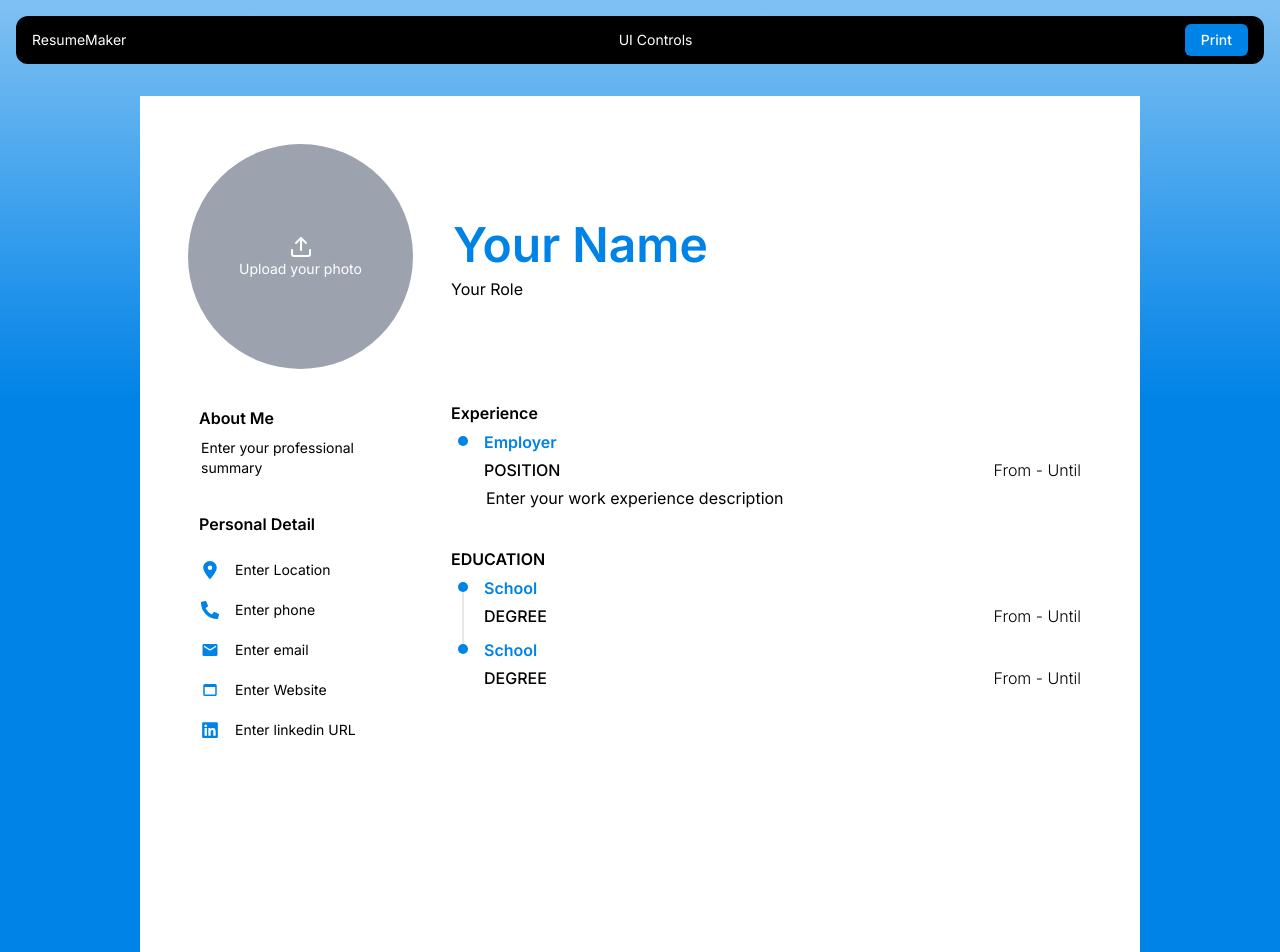
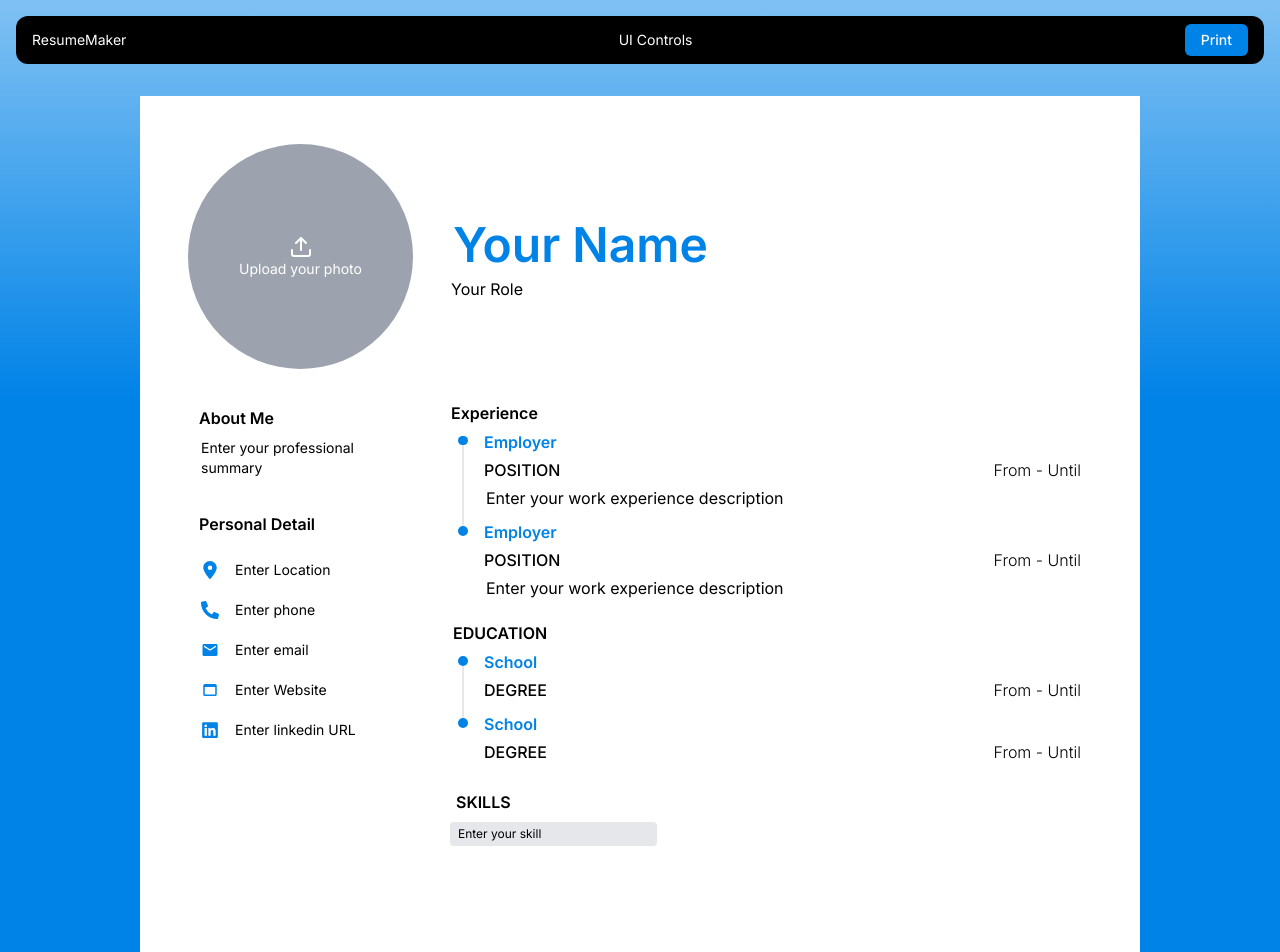
Before and after one commit to YuenSC/resume-maker, a Next.js app: page / in a window 1280 px wide. Shown: the top 952 px of the page. Built offline with nearby package versions, Linux system fonts and the light colour scheme.

Commit message:
feat: Reuse ReorderedList to do skill grid

```diff
--- a/components/ReorderListControl.tsx
+++ b/components/ReorderListControl.tsx
@@ -26,29 +26,29 @@ const ReorderListControl = ({
         <Button
           size="icon"
           variant="secondary"
-          className="text-white"
+          className="h-6 w-6 text-white"
           onClick={onRemove}
         >
-          <FiMinus size={16} />
+          <FiMinus size={12} />
         </Button>
       )}
       {canReorder && (
         <Button
           size="icon"
           variant="secondary"
-          className="text-white"
+          className="h-6 w-6 text-white"
           {...reorderListeners}
         >
-          <IoSwapVertical size={16} />
+          <IoSwapVertical size={12} />
         </Button>
       )}
       <Button
         size="icon"
         variant="secondary"
-        className="text-white"
+        className="h-6 w-6 text-white"
         onClick={onAppend}
       >
-        <IoMdAdd size={16} />
+        <IoMdAdd size={12} />
       </Button>
     </div>
   );
--- a/components/ReorderedList.tsx
+++ b/components/ReorderedList.tsx
@@ -1,3 +1,4 @@
+import { cn } from "@/lib/utils";
 import {
   DndContext,
   KeyboardSensor,
@@ -6,15 +7,13 @@ import {
   useSensor,
   useSensors,
 } from "@dnd-kit/core";
+import { SyntheticListenerMap } from "@dnd-kit/core/dist/hooks/utilities";
 import {
   SortableContext,
-  arrayMove,
   sortableKeyboardCoordinates,
-  verticalListSortingStrategy,
 } from "@dnd-kit/sortable";
 import { ReactNode, memo, useState } from "react";
 import ReorderedListItem from "./ReorderedListItem";
-import { SyntheticListenerMap } from "@dnd-kit/core/dist/hooks/utilities";
 
 type ReorderedListProps<T extends { id: string }> = {
   items: T[];
@@ -23,12 +22,14 @@ type ReorderedListProps<T extends { id: string }> = {
     props: { item: T; index: number; isActive: boolean },
     listeners: SyntheticListenerMap | undefined,
   ) => ReactNode;
+  type?: "grid" | "list";
 };
 
 const ReorderedList = <T extends { id: string }>({
   items,
   onReorder,
   render,
+  type = "list",
 }: ReorderedListProps<T>) => {
   const [activeId, setActiveId] = useState("");
 
@@ -54,15 +55,17 @@ const ReorderedList = <T extends { id: string }>({
         }
       }}
     >
-      <SortableContext items={items} strategy={verticalListSortingStrategy}>
+      <SortableContext items={items}>
+        <div className={cn(type === "grid" && "grid grid-cols-3 gap-2")}>
           {items.map((item, index) => {
             const isActive = item.id === activeId;
             return (
-            <ReorderedListItem key={item.id} id={item.id} isActive={isActive}>
+              <ReorderedListItem key={item.id} id={item.id}>
                 {(listeners) => render({ item, index, isActive }, listeners)}
               </ReorderedListItem>
             );
           })}
+        </div>
       </SortableContext>
     </DndContext>
   );
--- a/components/ReorderedListItem.tsx
+++ b/components/ReorderedListItem.tsx
@@ -7,25 +7,16 @@ import { SyntheticListenerMap } from "@dnd-kit/core/dist/hooks/utilities";
 
 type ReorderedListItemProps = {
   id: string;
-  isActive?: boolean;
   children: (listeners: SyntheticListenerMap | undefined) => ReactNode;
 };
 
-const ReorderedListItem = ({
-  id,
-  isActive,
-  children,
-}: ReorderedListItemProps) => {
+const ReorderedListItem = ({ id, children }: ReorderedListItemProps) => {
   const { attributes, listeners, setNodeRef, transform, transition } =
     useSortable({ id });
 
   return (
-    <DottedLineBox
+    <div
       ref={setNodeRef}
-      className={cn(
-        "group relative flex cursor-auto flex-col gap-1 bg-white pl-8",
-        isActive && "z-20 shadow-xl",
-      )}
       style={{
         transform: CSS.Transform.toString(transform),
         transition,
@@ -33,7 +24,7 @@ const ReorderedListItem = ({
       {...attributes}
     >
       {children(listeners)}
-    </DottedLineBox>
+    </div>
   );
 };
 
--- a/components/editor/EditorDisplay.tsx
+++ b/components/editor/EditorDisplay.tsx
@@ -8,6 +8,7 @@ import PersonalDetail from "./components/PersonalDetail";
 import PhotoUpload from "./components/PhotoUpload";
 import { useEditor } from "./editorContext";
 import EducationReorderedList from "./components/EducationReorderedList";
+import SkillReorderedGrid from "./components/SkillReorderedGrid";
 
 const EditorDisplay = () => {
   const { editorRef } = useEditor();
@@ -31,11 +32,10 @@ const EditorDisplay = () => {
         <PersonalDetail />
       </div>
 
-      <div>
-        <div className="mb-8">
-          <ExperienceReorderedList />
-        </div>
+      <div className="flex flex-col gap-4">
+        <ExperienceReorderedList />
         <EducationReorderedList />
+        <SkillReorderedGrid />
       </div>
     </div>
   );
--- a/components/editor/components/EducationReorderedList.tsx
+++ b/components/editor/components/EducationReorderedList.tsx
@@ -1,16 +1,11 @@
+import DottedLineBox from "@/components/DottedLineBox";
 import ReorderListControl from "@/components/ReorderListControl";
 import ReorderedList from "@/components/ReorderedList";
 import { Input } from "@/components/ui/input";
-import { Textarea } from "@/components/ui/textarea";
 import { EditorResume } from "@/lib/types/editor/EditorResume";
-import { generateRandomId } from "@/lib/utils";
+import { cn, generateRandomId } from "@/lib/utils";
 import { memo } from "react";
-import {
-  Controller,
-  FormProvider,
-  useFieldArray,
-  useForm,
-} from "react-hook-form";
+import { FormProvider, useFieldArray, useForm } from "react-hook-form";
 import { useEditor } from "../editorContext";
 
 const EducationReorderedList = () => {
@@ -33,7 +28,13 @@ const EducationReorderedList = () => {
 
   return (
     <FormProvider {...form}>
-      <Input placeholder="EDUCATION" isTitle {...register("title")} />
+      <div>
+        <Input
+          placeholder="EDUCATION"
+          className="px-2"
+          isTitle
+          {...register("title")}
+        />
         <ReorderedList
           items={fields}
           onReorder={(oldIndex, newIndex) => move(oldIndex, newIndex)}
@@ -41,7 +42,12 @@ const EducationReorderedList = () => {
             const isLast = index === fields.length - 1;
 
             return (
-            <>
+              <DottedLineBox
+                className={cn(
+                  "group relative flex cursor-auto flex-col gap-1 bg-white pl-8",
+                  isActive && "z-20 shadow-xl",
+                )}
+              >
                 <div className="absolute left-3 top-2.5 flex h-full flex-col items-center">
                   <div className="z-20 h-2.5 w-2.5 rounded-full bg-primary" />
                   {!isActive && !isLast && (
@@ -84,10 +90,11 @@ const EducationReorderedList = () => {
                     {...register(`records.${index}.duration`)}
                   />
                 </div>
-            </>
+              </DottedLineBox>
             );
           }}
         />
+      </div>
     </FormProvider>
   );
 };
--- a/components/editor/components/ExperienceReorderedList.tsx
+++ b/components/editor/components/ExperienceReorderedList.tsx
@@ -3,7 +3,7 @@ import ReorderedList from "@/components/ReorderedList";
 import { Input } from "@/components/ui/input";
 import { Textarea } from "@/components/ui/textarea";
 import { EditorResume } from "@/lib/types/editor/EditorResume";
-import { generateRandomId } from "@/lib/utils";
+import { cn, generateRandomId } from "@/lib/utils";
 import { memo } from "react";
 import {
   Controller,
@@ -12,6 +12,7 @@ import {
   useForm,
 } from "react-hook-form";
 import { useEditor } from "../editorContext";
+import DottedLineBox from "@/components/DottedLineBox";
 
 const ExperienceReorderedList = () => {
   const {
@@ -33,6 +34,7 @@ const ExperienceReorderedList = () => {
 
   return (
     <FormProvider {...form}>
+      <div>
         <Input placeholder="Experience" isTitle {...register("title")} />
         <ReorderedList
           items={fields}
@@ -41,7 +43,12 @@ const ExperienceReorderedList = () => {
             const isLast = index === fields.length - 1;
 
             return (
-            <>
+              <DottedLineBox
+                className={cn(
+                  "group relative flex cursor-auto flex-col gap-1 bg-white pl-8",
+                  isActive && "z-20 shadow-xl",
+                )}
+              >
                 <div className="absolute left-3 top-2.5 flex h-full flex-col items-center">
                   <div className="z-20 h-2.5 w-2.5 rounded-full bg-primary" />
                   {!isActive && !isLast && (
@@ -103,10 +110,11 @@ const ExperienceReorderedList = () => {
                     );
                   }}
                 />
-            </>
+              </DottedLineBox>
             );
           }}
         />
+      </div>
     </FormProvider>
   );
 };
--- /dev/null
+++ b/components/editor/components/SkillReorderedGrid.tsx
@@ -0,0 +1,62 @@
+import DottedLineBox from "@/components/DottedLineBox";
+import ReorderListControl from "@/components/ReorderListControl";
+import ReorderedList from "@/components/ReorderedList";
+import { Input } from "@/components/ui/input";
+import { EditorResume } from "@/lib/types/editor/EditorResume";
+import { cn } from "@/lib/utils";
+import { memo } from "react";
+import { useFieldArray, useForm } from "react-hook-form";
+import { useEditor } from "../editorContext";
+
+const SkillReorderedGrid = () => {
+  const { resume } = useEditor();
+
+  const { register, control } = useForm<EditorResume["skills"]>({
+    defaultValues: resume.skills,
+  });
+  const { append, move, fields, remove } = useFieldArray({
+    control,
+    name: "records",
+  });
+
+  console.log("fields", fields);
+
+  return (
+    <DottedLineBox className="flex flex-col gap-2">
+      <Input placeholder="SKILLS" isTitle {...register("title")} />
+
+      <ReorderedList
+        type="grid"
+        items={fields}
+        onReorder={(oldIndex, newIndex) => move(oldIndex, newIndex)}
+        render={({ index, isActive }, listeners) => {
+          const isLast = index === fields.length - 1;
+
+          return (
+            <div
+              className={cn(
+                "group relative flex cursor-auto flex-col gap-1 bg-white",
+                isActive && "z-20 shadow-xl",
+              )}
+            >
+              <ReorderListControl
+                canRemove={fields.length > 1}
+                canReorder={fields.length > 1}
+                onRemove={() => remove(index)}
+                onAppend={() => append({ title: "" })}
+                reorderListeners={listeners}
+              />
+              <Input
+                placeholder="Enter your skill"
+                className="bg-gray-200 px-2 py-1 text-xs"
+                {...register(`records.${index}.title`)}
+              />
+            </div>
+          );
+        }}
+      />
+    </DottedLineBox>
+  );
+};
+
+export default memo(SkillReorderedGrid);
--- a/components/editor/editorContext.tsx
+++ b/components/editor/editorContext.tsx
@@ -58,6 +58,13 @@ const defaultResume: EditorResume = {
         position: "",
         title: "",
       },
+      {
+        id: generateRandomId(),
+        description: "",
+        duration: "",
+        position: "",
+        title: "",
+      },
     ],
   },
   education: {
@@ -76,6 +83,10 @@ const defaultResume: EditorResume = {
         duration: "",
       },
     ],
+  },
+  skills: {
+    title: "",
+    records: [{ title: "" }],
   },
 };
 
--- a/lib/types/editor/EditorResume.ts
+++ b/lib/types/editor/EditorResume.ts
@@ -36,4 +36,8 @@ export type EditorResume = {
     title: string;
     records: Array<EducationRecord>;
   };
+  skills: {
+    title: string;
+    records: { title: string }[];
+  };
 };
```
Lines whose indentation alone changed are shown as unchanged.
